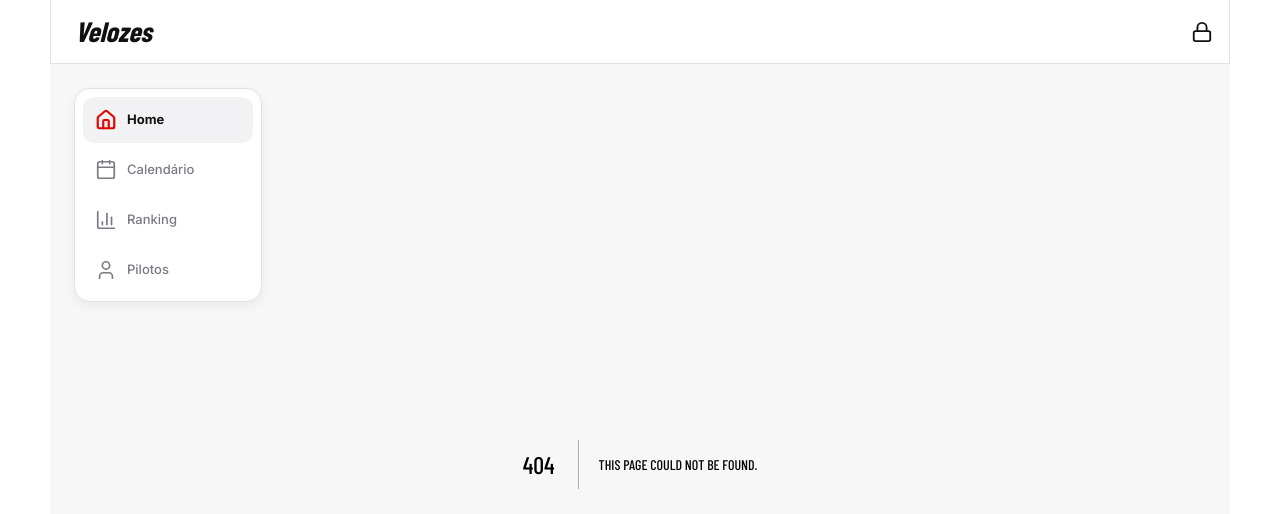
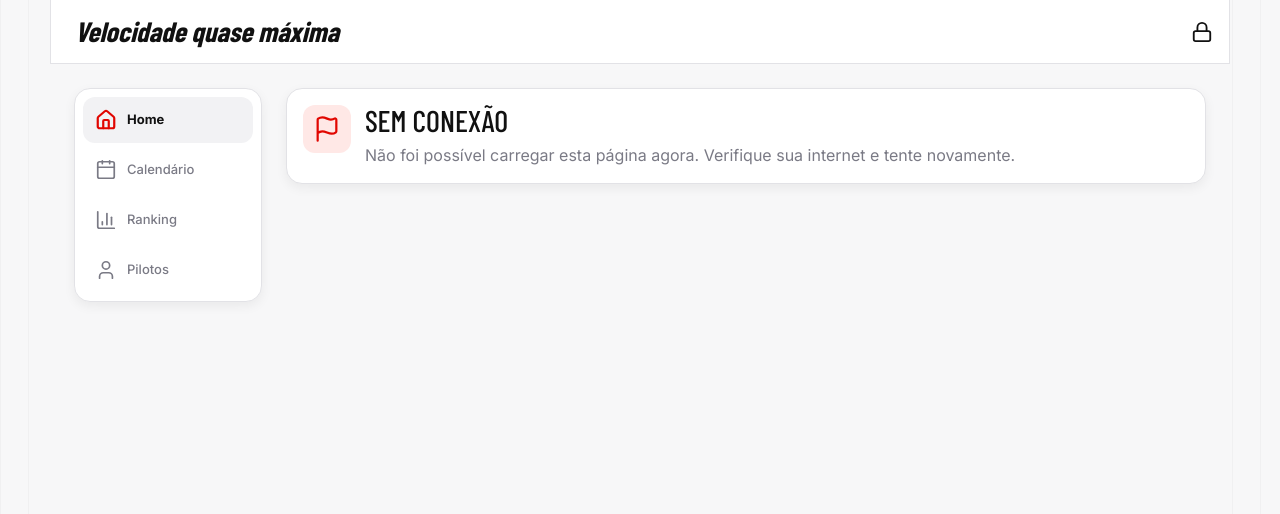
Before and after one commit to OtacilioN/sistema-campeonato-kart, a Next.js app: page /offline in a window 1280 px wide. Before the commit this address had no page. Shown: the top 514 px of the page. Built offline with nearby package versions, Linux system fonts and the light colour scheme; a web font is replaced by a local one.

Commit message:
Adiciona PWA instalavel

```diff
--- /dev/null
+++ b/public/sw.js
@@ -0,0 +1,76 @@
+const CACHE_VERSION = "velocidade-quase-maxima-v1";
+const STATIC_CACHE = `${CACHE_VERSION}-static`;
+const PAGE_CACHE = `${CACHE_VERSION}-pages`;
+
+const STATIC_ASSETS = [
+  "/offline",
+  "/manifest.webmanifest",
+  "/icon.svg",
+  "/pwa/icon-192.png",
+  "/pwa/icon-512.png",
+];
+
+self.addEventListener("install", (event) => {
+  event.waitUntil(
+    caches
+      .open(STATIC_CACHE)
+      .then((cache) => cache.addAll(STATIC_ASSETS))
+      .then(() => self.skipWaiting()),
+  );
+});
+
+self.addEventListener("activate", (event) => {
+  event.waitUntil(
+    caches
+      .keys()
+      .then((keys) => Promise.all(keys.filter((key) => !key.startsWith(CACHE_VERSION)).map((key) => caches.delete(key))))
+      .then(() => self.clients.claim()),
+  );
+});
+
+self.addEventListener("fetch", (event) => {
+  const request = event.request;
+  if (request.method !== "GET") return;
+
+  const url = new URL(request.url);
+  if (url.origin !== self.location.origin) return;
+
+  if (request.mode === "navigate") {
+    event.respondWith(networkFirstPage(request));
+    return;
+  }
+
+  if (
+    url.pathname.startsWith("/_next/static/") ||
+    url.pathname.startsWith("/pwa/") ||
+    url.pathname === "/icon.svg" ||
+    url.pathname === "/manifest.webmanifest"
+  ) {
+    event.respondWith(cacheFirst(request));
+  }
+});
+
+async function networkFirstPage(request) {
+  const cache = await caches.open(PAGE_CACHE);
+  try {
+    const response = await fetch(request);
+    if (response.ok) {
+      cache.put(request, response.clone());
+    }
+    return response;
+  } catch {
+    return (await cache.match(request)) || (await caches.match("/offline"));
+  }
+}
+
+async function cacheFirst(request) {
+  const cached = await caches.match(request);
+  if (cached) return cached;
+
+  const response = await fetch(request);
+  if (response.ok) {
+    const cache = await caches.open(STATIC_CACHE);
+    cache.put(request, response.clone());
+  }
+  return response;
+}
--- a/src/app/globals.css
+++ b/src/app/globals.css
@@ -663,7 +663,7 @@ h3 {
   }
 }
 
-/* ===== Velozes app implementation ===== */
+/* ===== Public app implementation ===== */
 .topbar {
   align-items: center;
   background: var(--surface);
@@ -706,7 +706,9 @@ h3 {
 }
 
 .chrome-title.brand {
+  font-size: 22px;
   font-style: italic;
+  white-space: nowrap;
 }
 
 .topbar.dark .chrome-title,
@@ -732,18 +734,18 @@ h3 {
   border: 0;
   border-top: 1px solid var(--border-light);
   border-radius: 0;
-  bottom: auto;
+  bottom: 0;
   box-shadow: 0 -4px 16px rgba(0, 0, 0, 0.04);
   display: grid;
   grid-template-columns: repeat(4, 1fr);
   height: var(--bottom-nav-height);
-  left: auto;
+  left: 50%;
   margin: 0 auto;
   max-width: var(--content-max);
   padding: 0;
-  position: sticky;
+  position: fixed;
   right: auto;
-  transform: none;
+  transform: translateX(-50%);
   width: 100%;
   z-index: 20;
 }
@@ -780,7 +782,7 @@ h3 {
   margin: 0 auto;
   max-width: var(--content-max);
   min-height: calc(100vh - 56px - var(--bottom-nav-height));
-  padding: 0;
+  padding: 0 0 calc(var(--bottom-nav-height) + env(safe-area-inset-bottom));
 }
 
 .vz-page {
@@ -844,6 +846,132 @@ h3 {
   color: var(--danger);
 }
 
+.home-actions {
+  display: grid;
+  gap: 10px;
+}
+
+.pwa-install-button {
+  align-items: center;
+  background: var(--surface);
+  border: 1px solid var(--border-strong);
+  border-radius: var(--radius-sm);
+  color: var(--text-primary);
+  cursor: pointer;
+  display: inline-flex;
+  font-family: var(--font-ui);
+  font-size: 14px;
+  font-weight: 800;
+  gap: 8px;
+  height: 46px;
+  justify-content: center;
+  padding: 0 16px;
+  text-transform: uppercase;
+}
+
+.pwa-install-button:hover {
+  background: var(--racing-black);
+  color: var(--text-inverse);
+}
+
+.pwa-modal-backdrop {
+  align-items: flex-end;
+  background: rgba(7, 7, 7, 0.52);
+  display: flex;
+  inset: 0;
+  justify-content: center;
+  padding: 18px;
+  position: fixed;
+  z-index: 80;
+}
+
+.pwa-modal {
+  background: var(--surface);
+  border-radius: var(--radius-modal);
+  box-shadow: var(--shadow-deep);
+  color: var(--text-primary);
+  display: grid;
+  gap: 14px;
+  max-width: 420px;
+  padding: 20px;
+  width: min(100%, 420px);
+}
+
+.pwa-modal-head {
+  align-items: center;
+  display: flex;
+  justify-content: space-between;
+}
+
+.pwa-modal h2 {
+  font-size: 26px;
+  line-height: 1;
+}
+
+.pwa-modal ol {
+  color: var(--text-primary);
+  display: grid;
+  gap: 8px;
+  margin: 0;
+  padding-left: 20px;
+}
+
+.pwa-modal p {
+  color: var(--text-muted);
+  font-size: 14px;
+  line-height: 1.45;
+  margin: 0;
+}
+
+.pwa-modal-close {
+  align-items: center;
+  background: var(--surface-muted);
+  border: 1px solid var(--border-light);
+  border-radius: 999px;
+  color: var(--text-primary);
+  cursor: pointer;
+  display: inline-flex;
+  font-size: 24px;
+  height: 38px;
+  justify-content: center;
+  line-height: 1;
+  width: 38px;
+}
+
+.offline-page {
+  justify-content: center;
+}
+
+.offline-state {
+  align-items: flex-start;
+  display: flex;
+  gap: 14px;
+}
+
+.offline-state h1 {
+  font-size: 30px;
+  line-height: 1;
+  margin-bottom: 8px;
+}
+
+.offline-state p {
+  color: var(--text-muted);
+  line-height: 1.5;
+  margin: 0;
+}
+
+.offline-icon {
+  align-items: center;
+  background: var(--brand-red-soft);
+  border-radius: var(--radius-md);
+  color: var(--brand-red);
+  display: inline-flex;
+  flex: none;
+  height: 48px;
+  justify-content: center;
+  width: 48px;
+}
+
 .vz-badge {
   align-items: center;
   border-radius: var(--radius-pill);
@@ -1626,6 +1754,10 @@ h3 {
     text-align: left;
   }
 
+  .chrome-title.brand {
+    font-size: 28px;
+  }
+
   .admin-lock {
     flex-basis: 42px;
     height: 42px;
@@ -1652,6 +1784,7 @@ h3 {
   .bottom-nav {
     border: 1px solid var(--border-light);
     border-radius: 16px;
+    bottom: auto;
     box-shadow: var(--shadow-card);
     gap: 4px;
     grid-template-columns: 1fr;
@@ -1661,6 +1794,7 @@ h3 {
     max-width: none;
     padding: 8px;
     position: fixed;
+    transform: none;
     top: 88px;
     width: var(--desktop-rail-width);
   }
--- a/src/app/layout.tsx
+++ b/src/app/layout.tsx
@@ -1,5 +1,6 @@
 import type { Metadata, Viewport } from "next";
 import "./globals.css";
+import { PwaRuntime } from "@/components/PwaRuntime";
 import { BottomNav, TopBar } from "@/components/PublicNav";
 import { appInfo } from "@/lib/demo-data";
 
@@ -16,7 +17,7 @@ export const metadata: Metadata = {
   },
   icons: {
     icon: "/icon.svg",
-    apple: "/icon.svg",
+    apple: "/pwa/icon-192.png",
   },
 };
 
@@ -34,6 +35,7 @@ export default function RootLayout({
   return (
     <html lang="pt-BR">
       <body>
+        <PwaRuntime />
         <TopBar />
         <main className="app-shell">{children}</main>
         <BottomNav />
--- /dev/null
+++ b/src/app/offline/page.tsx
@@ -0,0 +1,19 @@
+import { VzCard, VzIcon } from "@/components/VelozesUI";
+
+export default function OfflinePage() {
+  return (
+    <div className="vz-page offline-page">
+      <VzCard>
+        <div className="offline-state">
+          <span className="offline-icon">
+            <VzIcon name="flag" size={28} />
+          </span>
+          <div>
+            <h1>Sem conexão</h1>
+            <p>Não foi possível carregar esta página agora. Verifique sua internet e tente novamente.</p>
+          </div>
+        </div>
+      </VzCard>
+    </div>
+  );
+}
--- a/src/app/page.tsx
+++ b/src/app/page.tsx
@@ -1,4 +1,5 @@
 import { IconTile, RankRow, VzButton, VzCard, VzIcon } from "@/components/VelozesUI";
+import { PwaInstallButton } from "@/components/PwaInstallButton";
 import { getActiveSeason, getPublicRanking } from "@/lib/data/public";
 
 export const dynamic = "force-dynamic";
@@ -118,7 +119,10 @@ export default async function Home() {
           <p className="muted" style={{ marginBottom: 16 }}>Nenhum próximo evento com data futura cadastrada.</p>
         )}
 
-        <VzButton href="/calendario">Ver calendário</VzButton>
+        <div className="home-actions">
+          <VzButton href="/calendario">Ver calendário</VzButton>
+          <PwaInstallButton />
+        </div>
       </VzCard>
 
       <VzCard>
--- a/src/components/PublicNav.tsx
+++ b/src/components/PublicNav.tsx
@@ -11,6 +11,8 @@ const navItems = [
   { href: "/pilotos", id: "drivers", label: "Pilotos", icon: User },
 ];
 
+const homeTitle = "Velocidade quase máxima";
+
 function titleForPath(pathname: string) {
   if (pathname.startsWith("/admin")) return "Admin";
   if (pathname.startsWith("/calendario")) return "Calendário";
@@ -18,7 +20,7 @@ function titleForPath(pathname: string) {
   if (pathname.startsWith("/pilotos/")) return "Perfil do Piloto";
   if (pathname.startsWith("/pilotos")) return "Pilotos";
   if (pathname.includes("/baterias/")) return "Corrida";
-  return "Velozes";
+  return homeTitle;
 }
 
 function activeForPath(pathname: string) {
@@ -36,7 +38,7 @@ export function TopBar() {
   return (
     <header className={`topbar ${isAdmin ? "dark" : ""}`}>
       <div className="topbar-side" />
-      <Link className={`chrome-title ${title === "Velozes" ? "brand" : ""}`} href="/">
+      <Link className={`chrome-title ${title === homeTitle ? "brand" : ""}`} href="/">
         {title}
       </Link>
       <Link className="admin-lock" href="/admin" aria-label="Acesso administrativo">
--- /dev/null
+++ b/src/components/PwaInstallButton.tsx
@@ -0,0 +1,106 @@
+"use client";
+
+import { useEffect, useState } from "react";
+import { VzIcon } from "@/components/VelozesUI";
+
+type BeforeInstallPromptEvent = Event & {
+  prompt: () => Promise<void>;
+  userChoice: Promise<{ outcome: "accepted" | "dismissed"; platform: string }>;
+};
+
+function isStandaloneMode() {
+  if (typeof window === "undefined") return false;
+  const navigatorWithStandalone = window.navigator as Navigator & { standalone?: boolean };
+  return window.matchMedia("(display-mode: standalone)").matches || navigatorWithStandalone.standalone === true;
+}
+
+export function PwaInstallButton() {
+  const [installPrompt, setInstallPrompt] = useState<BeforeInstallPromptEvent | null>(null);
+  const [showInstructions, setShowInstructions] = useState(false);
+  const [isInstalled, setIsInstalled] = useState(false);
+
+  useEffect(() => {
+    const frame = window.requestAnimationFrame(() => {
+      setIsInstalled(isStandaloneMode());
+    });
+
+    function handleBeforeInstallPrompt(event: Event) {
+      event.preventDefault();
+      setInstallPrompt(event as BeforeInstallPromptEvent);
+    }
+
+    function handleInstalled() {
+      setIsInstalled(true);
+      setInstallPrompt(null);
+      setShowInstructions(false);
+    }
+
+    window.addEventListener("beforeinstallprompt", handleBeforeInstallPrompt);
+    window.addEventListener("appinstalled", handleInstalled);
+
+    return () => {
+      window.cancelAnimationFrame(frame);
+      window.removeEventListener("beforeinstallprompt", handleBeforeInstallPrompt);
+      window.removeEventListener("appinstalled", handleInstalled);
+    };
+  }, []);
+
+  async function handleInstallClick() {
+    if (!installPrompt) {
+      setShowInstructions(true);
+      return;
+    }
+
+    await installPrompt.prompt();
+    const choice = await installPrompt.userChoice;
+    setInstallPrompt(null);
+
+    if (choice.outcome === "accepted") {
+      setIsInstalled(true);
+    } else {
+      setShowInstructions(true);
+    }
+  }
+
+  if (isInstalled) return null;
+
+  return (
+    <>
+      <button className="pwa-install-button" type="button" onClick={handleInstallClick}>
+        <VzIcon name="download" size={18} />
+        <span>Instalar app</span>
+      </button>
+
+      {showInstructions ? (
+        <div className="pwa-modal-backdrop" role="presentation" onClick={() => setShowInstructions(false)}>
+          <section
+            aria-labelledby="pwa-install-title"
+            aria-modal="true"
+            className="pwa-modal"
+            role="dialog"
+            onClick={(event) => event.stopPropagation()}
+          >
+            <div className="pwa-modal-head">
+              <span className="offline-icon">
+                <VzIcon name="download" size={24} />
+              </span>
+              <button aria-label="Fechar instruções" className="pwa-modal-close" type="button" onClick={() => setShowInstructions(false)}>
+                x
+              </button>
+            </div>
+            <h2 id="pwa-install-title">Instalar no celular</h2>
+            <ol>
+              <li>No Safari do iPhone, toque no botão de compartilhar.</li>
+              <li>Escolha &quot;Adicionar à Tela de Início&quot;.</li>
+              <li>Confirme em &quot;Adicionar&quot;.</li>
+            </ol>
+            <p>No Android, se o navegador não mostrar a instalação automática, abra o menu do navegador e escolha &quot;Instalar app&quot; ou &quot;Adicionar à tela inicial&quot;.</p>
+            <button className="vz-button primary" type="button" onClick={() => setShowInstructions(false)}>
+              Entendi
+            </button>
+          </section>
+        </div>
+      ) : null}
+    </>
+  );
+}
--- /dev/null
+++ b/src/components/PwaRuntime.tsx
@@ -0,0 +1,16 @@
+"use client";
+
+import { useEffect } from "react";
+
+export function PwaRuntime() {
+  useEffect(() => {
+    if (process.env.NODE_ENV !== "production") return;
+    if (!("serviceWorker" in navigator)) return;
+
+    navigator.serviceWorker.register("/sw.js").catch(() => {
+      // Installability should not block normal browsing when registration fails.
+    });
+  }, []);
+
+  return null;
+}
--- a/src/components/VelozesUI.tsx
+++ b/src/components/VelozesUI.tsx
@@ -8,6 +8,7 @@ import {
   CircleCheck,
   Clock,
   Crown,
+  Download,
   FileText,
   Flag,
   Gauge,
@@ -36,6 +37,7 @@ const icons: Record<string, LucideIcon> = {
   "circle-check": CircleCheck,
   clock: Clock,
   crown: Crown,
+  download: Download,
   "file-text": FileText,
   flag: Flag,
   gauge: Gauge,
--- a/src/lib/demo-data.ts
+++ b/src/lib/demo-data.ts
@@ -1,7 +1,6 @@
 export const appInfo = {
   publicName: "Velocidade Quase Máxima",
   shortName: "Velocidade",
-  codename: "Velozes",
   description: "Sistema web para campeonato amador de kart",
   productionUrl: "https://velocidadequasemaxima.com.br",
 };
```
Also changed, not shown: public/manifest.webmanifest, public/pwa/icon-192.png (added), public/pwa/icon-512.png (added).
